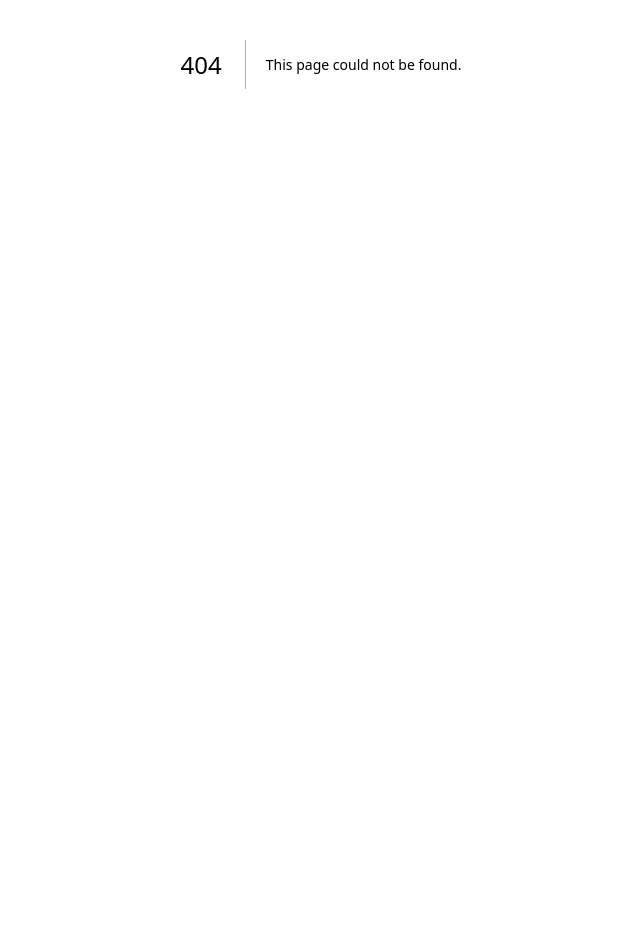
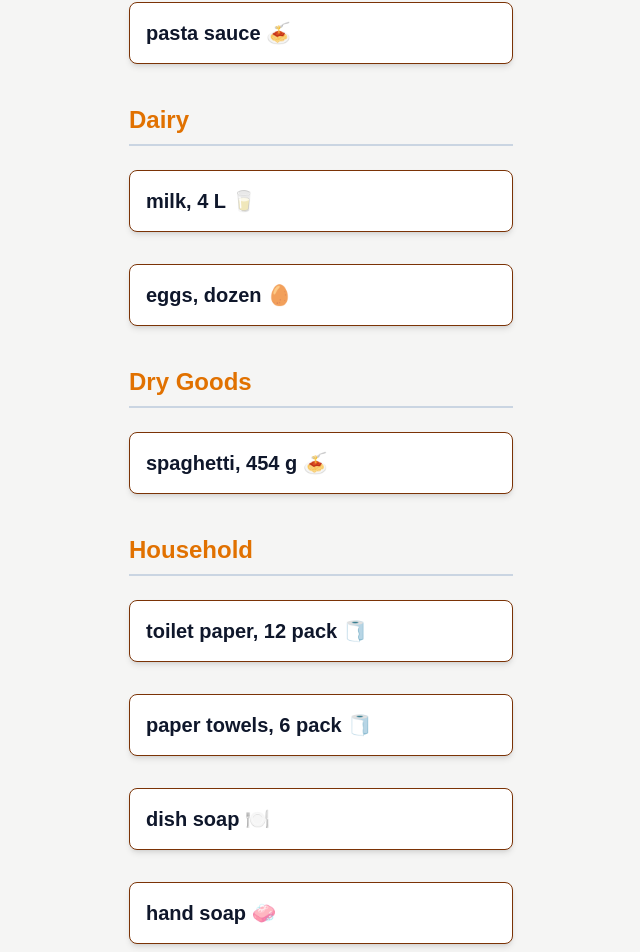
Before and after one commit to Tianao0110/cprg306-assignments, a Next.js app: page /week-4 in a window 1280 px wide. Before the commit this address had no page. Shown: the part 336-1288 px from the top of the page, without its empty margins (319-959 px from the left). Before the commit the page ends 800 px from the top, so only its background shows below. Built offline with nearby package versions, Linux system fonts and the light colour scheme.

Commit message:
week 4 completed

```diff
--- a/app/page.js
+++ b/app/page.js
@@ -35,6 +35,15 @@ export default function Home() {
             </Link>
           </li>
 
+          {/* Week 4 */}
+          <li>
+            <Link
+              href="/week-4"
+              className="block p-3 bg-white rounded-lg shadow hover:bg-slate-50 hover:shadow-md transition-all text-slate-800 font-medium border border-gray-200"
+            >
+              Week 4 Assignment
+            </Link>
+          </li>
         </ul>
       </div>
     </main>
--- /dev/null
+++ b/app/week-4/item-list.js
@@ -0,0 +1,40 @@
+import Item from "./item";
+import items from "./items.json";
+
+export default function ItemList() {
+  const groupedItems = items.reduce((acc, item) => {
+    const category = item.category;
+    if (!acc[category]) {
+      acc[category] = [];
+    }
+    acc[category].push(item);
+    return acc;
+  }, {});
+
+  const categories = Object.keys(groupedItems).sort();
+  return (
+    <div className="space-y-8">
+      {}
+      {categories.map((category) => (
+        <section key={category}>
+          {}
+          <h2 className="text-2xl font-bold text-amber-600 capitalize mb-4 border-b-2 border-slate-300 pb-2">
+            {category}
+          </h2>
+
+          <ul className="flex flex-col gap-4">
+            {}
+            {groupedItems[category].map((item) => (
+              <Item
+                key={item.id}
+                name={item.name}
+                quantity={item.quantity}
+                category={item.category}
+              />
+            ))}
+          </ul>
+        </section>
+      ))}
+    </div>
+  );
+}
--- /dev/null
+++ b/app/week-4/item.js
@@ -0,0 +1,10 @@
+export default function Item({ name, quantity, category }) {
+  return (
+    <li
+      title={`Quantity: ${quantity}, Category: ${category}`}
+      className="bg-white border-1 border-amber-900 p-4 w-96 rounded-lg shadow-md hover:scale-105 transition-transform my-2"
+    >
+      <h3 className="text-slate-900 text-xl font-bold">{name}</h3>
+    </li>
+  );
+}
--- /dev/null
+++ b/app/week-4/items.json
@@ -0,0 +1,74 @@
+[
+    {
+      "id": "1h2GJKH12gkHG31h1H",
+      "name": "milk, 4 L 🥛",
+      "quantity": 1,
+      "category": "dairy"
+    },
+    {
+      "id": "2KJH3k2j3H1k2J3K1H",
+      "name": "bread 🍞",
+      "quantity": 2,
+      "category": "bakery"
+    },
+    {
+      "id": "3h2KJH3k2j3H1k2J3",
+      "name": "eggs, dozen 🥚",
+      "quantity": 2,
+      "category": "dairy"
+    },
+    {
+      "id": "4k2J3K1H2GJKH12gk",
+      "name": "bananas 🍌",
+      "quantity": 6,
+      "category": "produce"
+    },
+    {
+      "id": "5H1h1H2KJH3k2j3H",
+      "name": "broccoli 🥦",
+      "quantity": 3,
+      "category": "produce"
+    },
+    {
+      "id": "6H1k2J3K1H2GJKH1",
+      "name": "chicken breasts, 1 kg 🍗",
+      "quantity": 1,
+      "category": "meat"
+    },
+    {
+      "id": "7gkHG31h1H2KJH3k",
+      "name": "pasta sauce 🍝",
+      "quantity": 3,
+      "category": "canned goods"
+    },
+    {
+      "id": "8j3H1k2J3K1H2GJK",
+      "name": "spaghetti, 454 g 🍝",
+      "quantity": 2,
+      "category": "dry goods"
+    },
+    {
+      "id": "9H12gkHG31h1H2KJ",
+      "name": "toilet paper, 12 pack 🧻",
+      "quantity": 1,
+      "category": "household"
+    },
+    {
+      "id": "10H3k2j3H1k2J3K1",
+      "name": "paper towels, 6 pack 🧻",
+      "quantity": 1,
+      "category": "household"
+    },
+    {
+      "id": "11k2J3K1H2GJKH12",
+      "name": "dish soap 🍽️",
+      "quantity": 1,
+      "category": "household"
+    },
+    {
+      "id": "12GJKH12gkHG31h1",
+      "name": "hand soap 🧼",
+      "quantity": 4,
+      "category": "household"
+    }
+  ]
--- /dev/null
+++ b/app/week-4/page.js
@@ -0,0 +1,11 @@
+import ItemList from "./item-list.js";
+
+export default function Page() {
+  return (
+    <main className="bg-stone-100 min-h-screen p-8 flex flex-col items-center">
+      <h1 className="text-4xl font-bold text-slate-900 mb-8">Shopping List</h1>
+      {}
+      <ItemList />
+    </main>
+  );
+}
```
